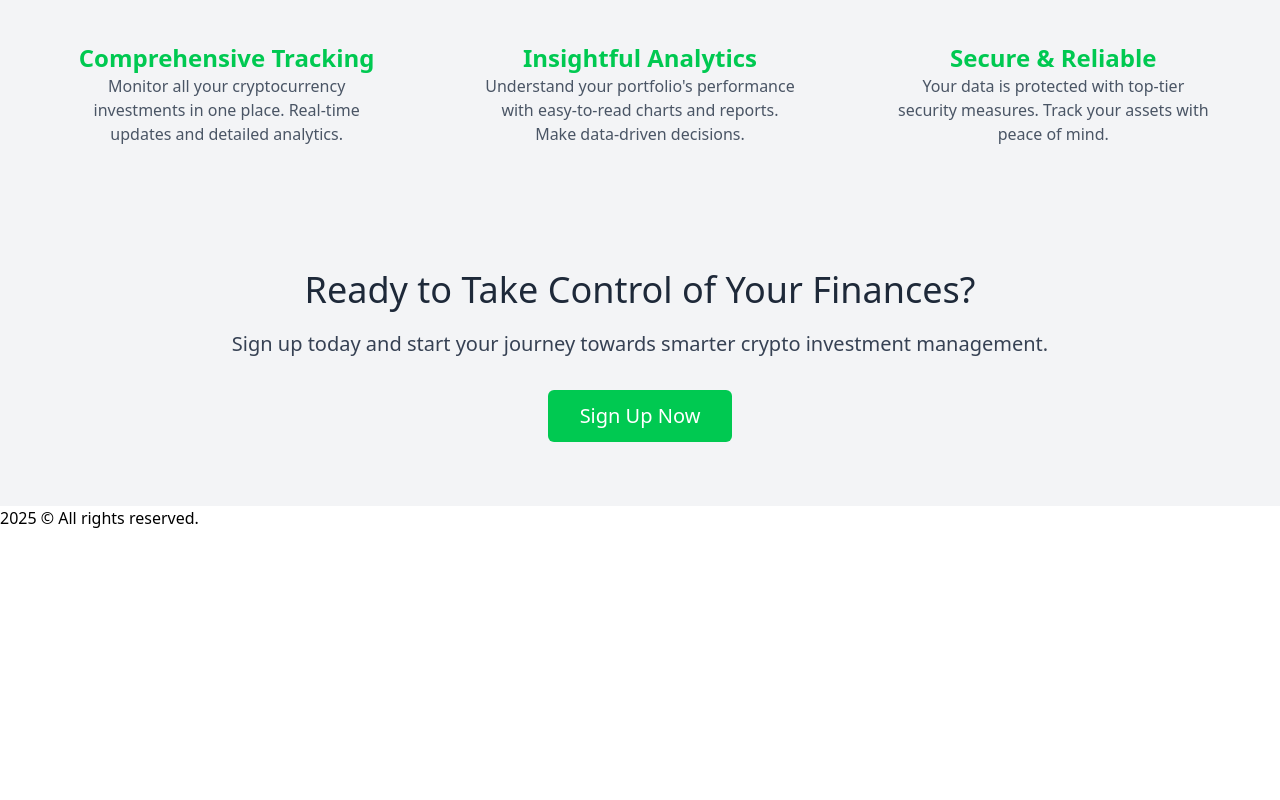
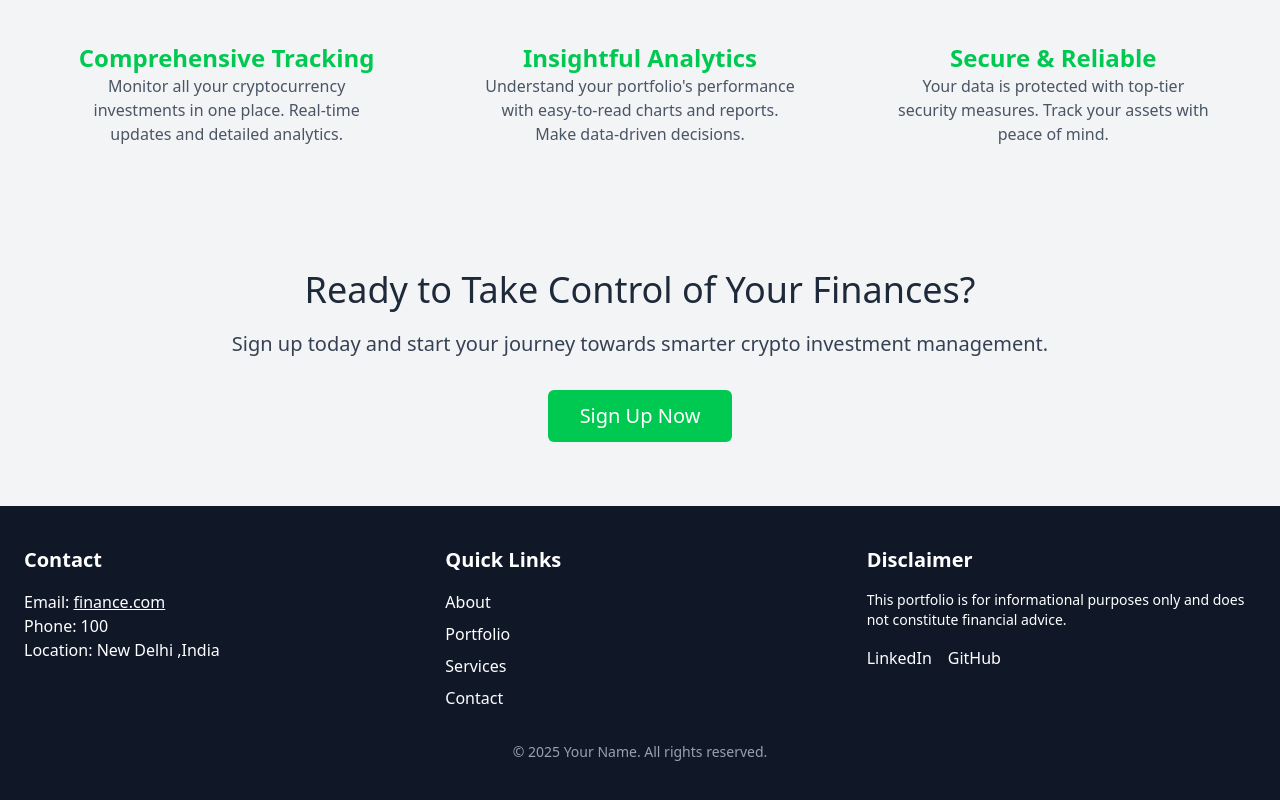
Before and after one commit to Tanmay0215/Finance-Portfolio, a React (Vite) app in the folder frontend/: page / in a window 1280 px wide. Shown: the part 442-1242 px from the top of the page. Before the commit the page ends 972 px from the top, so only its background shows below. Built offline with nearby package versions, Linux system fonts and the light colour scheme.

Commit message:
Update Footer.jsx

```diff
--- a/frontend/src/components/common/Footer.jsx
+++ b/frontend/src/components/common/Footer.jsx
@@ -1,11 +1,46 @@
-import React from 'react'
+import React from 'react';
 
 const Footer = () => {
   return (
-    <div>
-      2025 &copy; All rights reserved. <br />
-    </div>
-  )
-}
+    <footer className="bg-gray-900 text-white py-10 px-6 ">
+      <div className="max-w-7xl mx-auto grid grid-cols-1 md:grid-cols-3 gap-8">
+        {/* Contact Info */}
+        <div>
+          <h3 className="text-xl font-semibold mb-4">Contact</h3>
+          <p>Email: <a href="mailto:you@example.com" className="underline">finance.com</a></p>
+          <p>Phone: 100</p>
+          <p>Location: New Delhi ,India</p>
+        </div>
 
-export default Footer
+        {/* Quick Links */}
+        <div>
+          <h3 className="text-xl font-semibold mb-4">Quick Links</h3>
+          <ul className="space-y-2">
+            <li><a href="#about" className="hover:underline">About</a></li>
+            <li><a href="#portfolio" className="hover:underline">Portfolio</a></li>
+            <li><a href="#services" className="hover:underline">Services</a></li>
+            <li><a href="#contact" className="hover:underline">Contact</a></li>
+          </ul>
+        </div>
+
+        {/* Disclaimer and Socials */}
+        <div>
+          <h3 className="text-xl font-semibold mb-4">Disclaimer</h3>
+          <p className="text-sm mb-4">
+            This portfolio is for informational purposes only and does not constitute financial advice.
+          </p>
+          <div className="flex space-x-4">
+            <a href="https://www.instagram.com/delhi_body_spa/" className="hover:text-blue-400">LinkedIn</a>
+            <a href="https://github.com/Tanmay0215" className="hover:text-gray-400">GitHub</a>
+          </div>
+        </div>
+      </div>
+
+      <div className="mt-8 text-center text-sm text-gray-400">
+        &copy; 2025 Your Name. All rights reserved.
+      </div>
+    </footer>
+  );
+};
+
+export default Footer;
```
